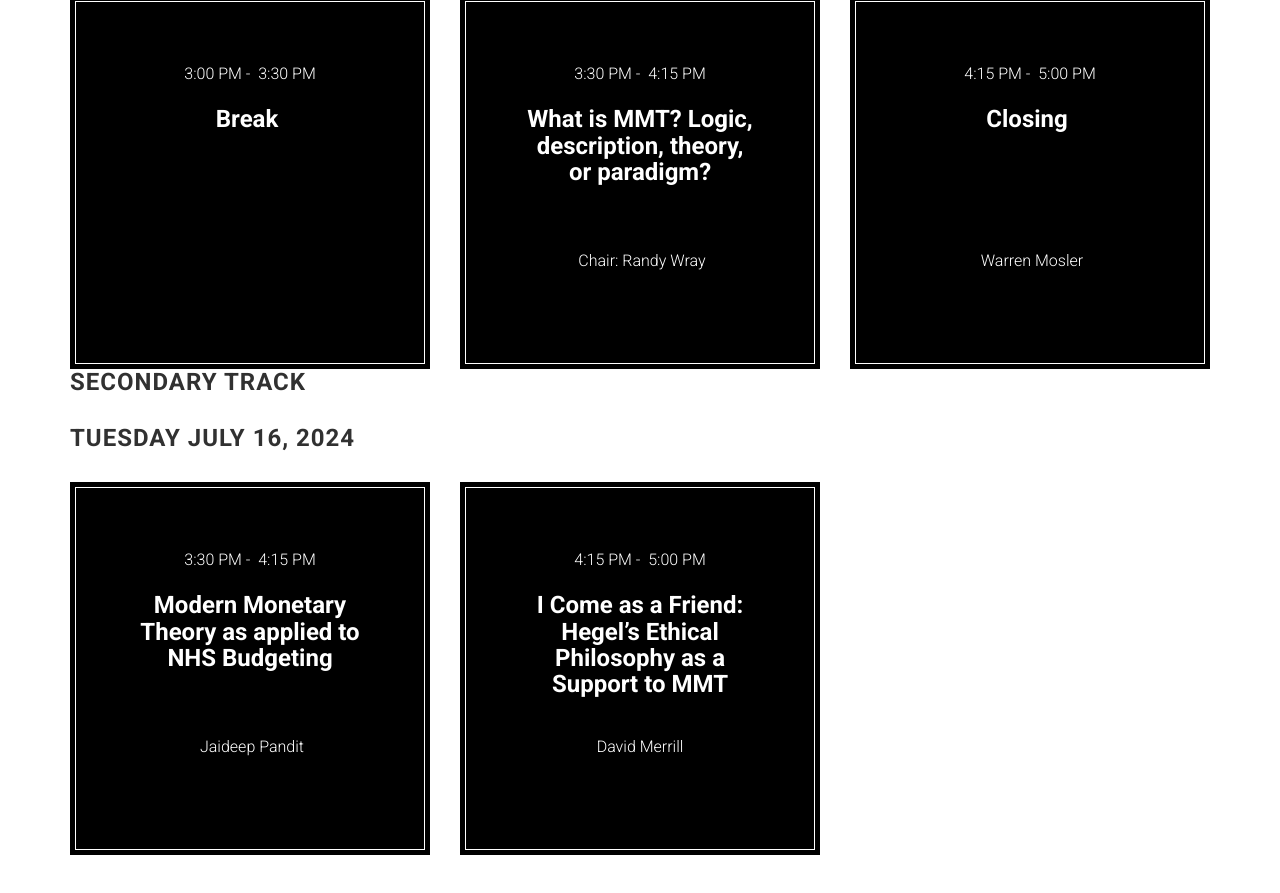
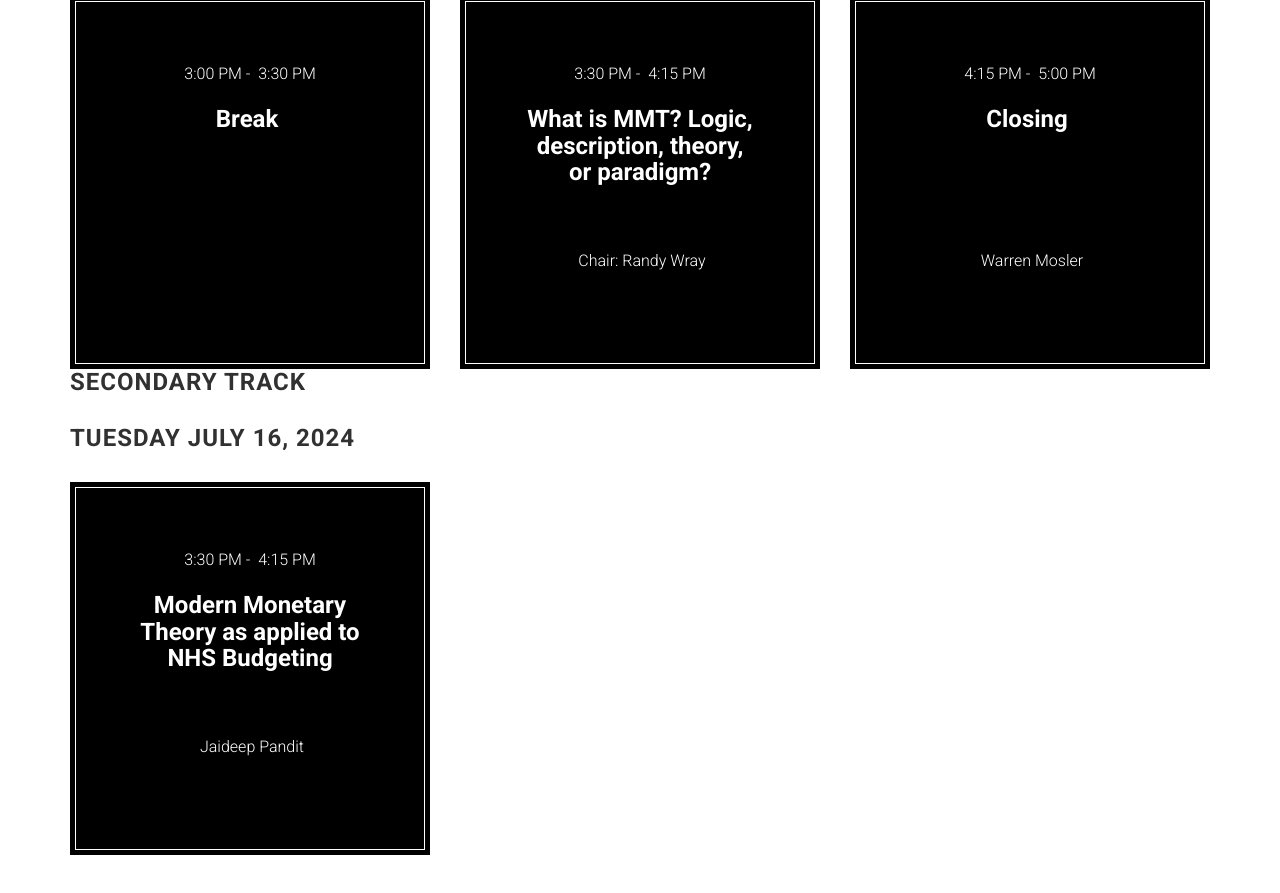
Before and after one commit to ukmmt/conference2024, a website: page index.html in a window 1280 px wide. Shown: the part 8570-9463 px from the top of the page. Drawn offline with Linux system fonts and the light colour scheme; files whose address does not match are found by name.

Commit message:
Update schedule

```diff
--- a/index.html
+++ b/index.html
@@ -432,7 +432,7 @@
 <time datetime="2024-07-16T15:00:00+01:00">3:00 PM</time></div><h3>The relationship<br/>between interest<br/>rates and inflation<br/>&nbsp;<br/>&nbsp;<br/></h3><p> Steve Laughton</p></div></div></div><div class="col-md-4 col-sm-6"><div class="schedule-box"><div class="panel-body"><div class="time"><time datetime="2024-07-16T15:00:00+01:00">3:00 PM</time>&nbsp;-&nbsp;
 <time datetime="2024-07-16T15:30:00+01:00">3:30 PM</time></div><h3>Break&nbsp;<br/>&nbsp;<br/>&nbsp;<br/>&nbsp;<br/>&nbsp;<br/></h3><p>&nbsp;</p></div></div></div><div class="col-md-4 col-sm-6"><div class="schedule-box"><div class="panel-body"><div class="time"><time datetime="2024-07-16T15:30:00+01:00">3:30 PM</time>&nbsp;-&nbsp;
 <time datetime="2024-07-16T16:15:00+01:00">4:15 PM</time></div><h3>TBC&nbsp;<br/>&nbsp;<br/>&nbsp;<br/>&nbsp;<br/>&nbsp;<br/></h3><p>TBC</p></div></div></div><div class="col-md-4 col-sm-6"><div class="schedule-box"><div class="panel-body"><div class="time"><time datetime="2024-07-16T16:15:00+01:00">4:15 PM</time>&nbsp;-&nbsp;
-<time datetime="2024-07-16T17:00:00+01:00">5:00 PM</time></div><h3>TBC&nbsp;<br/>&nbsp;<br/>&nbsp;<br/>&nbsp;<br/>&nbsp;<br/></h3><p>TBC</p></div></div></div></div><div class="row"><div class="col-md-12"><h3 class="section-title"></h3></div></div><div class="row"><div class="col-md-12"><h3 class="section-title">Wednesday July 17, 2024</h3></div></div><div class="row"><div class="col-md-4 col-sm-6"><div class="schedule-box"><div class="panel-body"><div class="time"><time datetime="2024-07-17T08:30:00+01:00">8:30 AM</time>&nbsp;-&nbsp;
+<time datetime="2024-07-16T17:00:00+01:00">5:00 PM</time></div><h3>I Come as a Friend:<br/>Hegel’s Ethical<br/>Philosophy as a<br/>Support to MMT<br/>&nbsp;<br/></h3><p>David Merrill</p></div></div></div></div><div class="row"><div class="col-md-12"><h3 class="section-title"></h3></div></div><div class="row"><div class="col-md-12"><h3 class="section-title">Wednesday July 17, 2024</h3></div></div><div class="row"><div class="col-md-4 col-sm-6"><div class="schedule-box"><div class="panel-body"><div class="time"><time datetime="2024-07-17T08:30:00+01:00">8:30 AM</time>&nbsp;-&nbsp;
 <time datetime="2024-07-17T09:00:00+01:00">9:00 AM</time></div><h3>Coffee&nbsp;<br/>&nbsp;<br/>&nbsp;<br/>&nbsp;<br/>&nbsp;<br/></h3><p>&nbsp;</p></div></div></div><div class="col-md-4 col-sm-6"><div class="schedule-box"><div class="panel-body"><div class="time"><time datetime="2024-07-17T09:00:00+01:00">9:00 AM</time>&nbsp;-&nbsp;
 <time datetime="2024-07-17T09:45:00+01:00">9:45 AM</time></div><h3>Modern Money Theory:<br/>A Simple Guide to<br/>the Monetary System<br/>&nbsp;<br/>&nbsp;<br/></h3><p>Dirk Ehnts</p></div></div></div><div class="col-md-4 col-sm-6"><div class="schedule-box"><div class="panel-body"><div class="time"><time datetime="2024-07-17T09:45:00+01:00">9:45 AM</time>&nbsp;-&nbsp;
 <time datetime="2024-07-17T10:30:00+01:00">10:30 AM</time></div><h3>Modern Monetary<br/>Theory: Bill and<br/>Warren’s Excellent<br/>Adventure<br/>&nbsp;<br/></h3><p>Bill Mitchell/Warren Mosler</p></div></div></div><div class="col-md-4 col-sm-6"><div class="schedule-box"><div class="panel-body"><div class="time"><time datetime="2024-07-17T10:30:00+01:00">10:30 AM</time>&nbsp;-&nbsp;
@@ -445,8 +445,7 @@
 <time datetime="2024-07-17T15:30:00+01:00">3:30 PM</time></div><h3>Break&nbsp;<br/>&nbsp;<br/>&nbsp;<br/>&nbsp;<br/>&nbsp;<br/></h3><p>&nbsp;</p></div></div></div><div class="col-md-4 col-sm-6"><div class="schedule-box"><div class="panel-body"><div class="time"><time datetime="2024-07-17T15:30:00+01:00">3:30 PM</time>&nbsp;-&nbsp;
 <time datetime="2024-07-17T16:15:00+01:00">4:15 PM</time></div><h3>What is MMT? Logic,<br/>description, theory,<br/>or paradigm?<br/>&nbsp;<br/>&nbsp;<br/></h3><p> Chair: Randy Wray</p></div></div></div><div class="col-md-4 col-sm-6"><div class="schedule-box"><div class="panel-body"><div class="time"><time datetime="2024-07-17T16:15:00+01:00">4:15 PM</time>&nbsp;-&nbsp;
 <time datetime="2024-07-17T17:00:00+01:00">5:00 PM</time></div><h3>Closing&nbsp;<br/>&nbsp;<br/>&nbsp;<br/>&nbsp;<br/>&nbsp;<br/></h3><p> Warren Mosler</p></div></div></div></div><div class="row"><div class="col-md-12"><h3 class="section-title">Secondary Track</h3></div></div><div class="row"><div class="col-md-12"><h3 class="section-title">Tuesday July 16, 2024</h3></div></div><div class="row"><div class="col-md-4 col-sm-6"><div class="schedule-box"><div class="panel-body"><div class="time"><time datetime="2024-07-16T15:30:00+01:00">3:30 PM</time>&nbsp;-&nbsp;
-<time datetime="2024-07-16T16:15:00+01:00">4:15 PM</time></div><h3>Modern Monetary<br/>Theory as applied to<br/>NHS Budgeting<br/>&nbsp;<br/>&nbsp;<br/></h3><p> Jaideep Pandit</p></div></div></div><div class="col-md-4 col-sm-6"><div class="schedule-box"><div class="panel-body"><div class="time"><time datetime="2024-07-16T16:15:00+01:00">4:15 PM</time>&nbsp;-&nbsp;
-<time datetime="2024-07-16T17:00:00+01:00">5:00 PM</time></div><h3>I Come as a Friend:<br/>Hegel’s Ethical<br/>Philosophy as a<br/>Support to MMT<br/>&nbsp;<br/></h3><p>David Merrill</p></div></div></div></div></div></section>
+<time datetime="2024-07-16T16:15:00+01:00">4:15 PM</time></div><h3>Modern Monetary<br/>Theory as applied to<br/>NHS Budgeting<br/>&nbsp;<br/>&nbsp;<br/></h3><p> Jaideep Pandit</p></div></div></div></div></div></section>
 
     <section id="faq" class="section faq">
         <div class="container">
```
